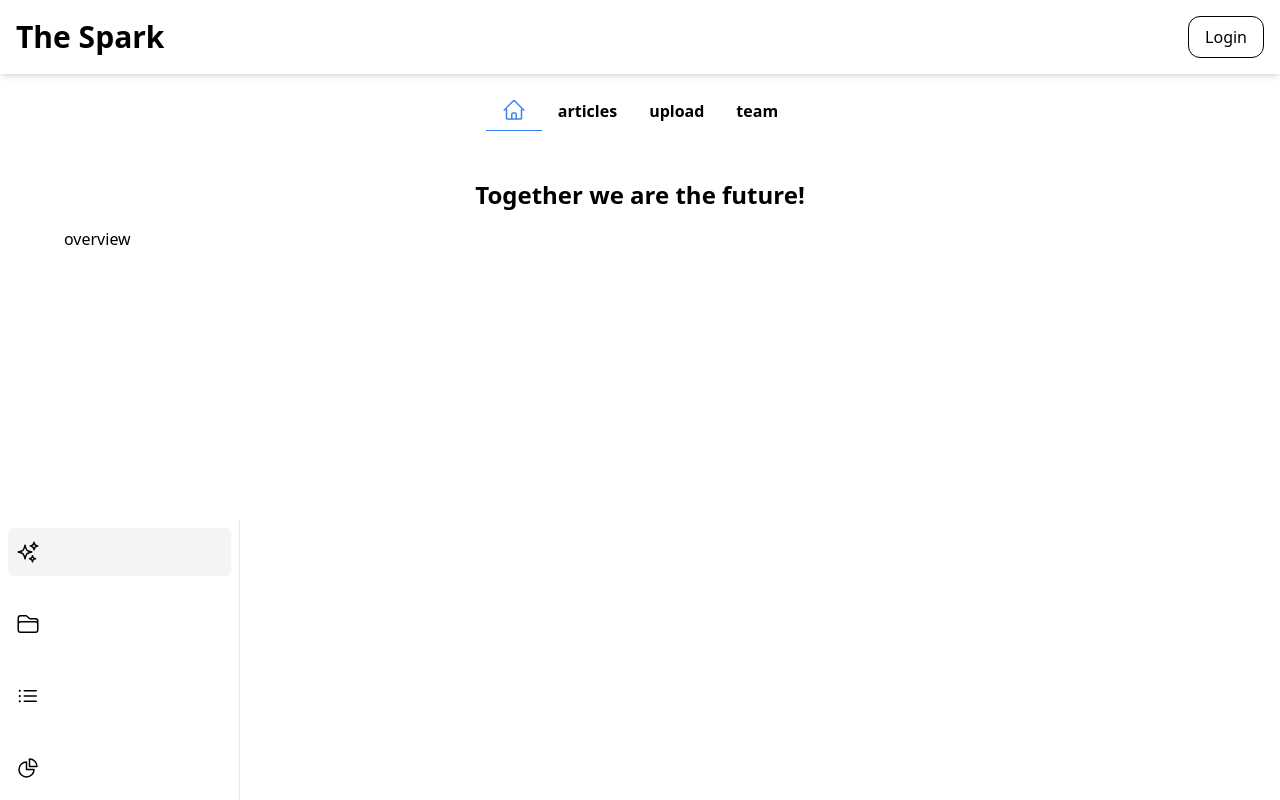
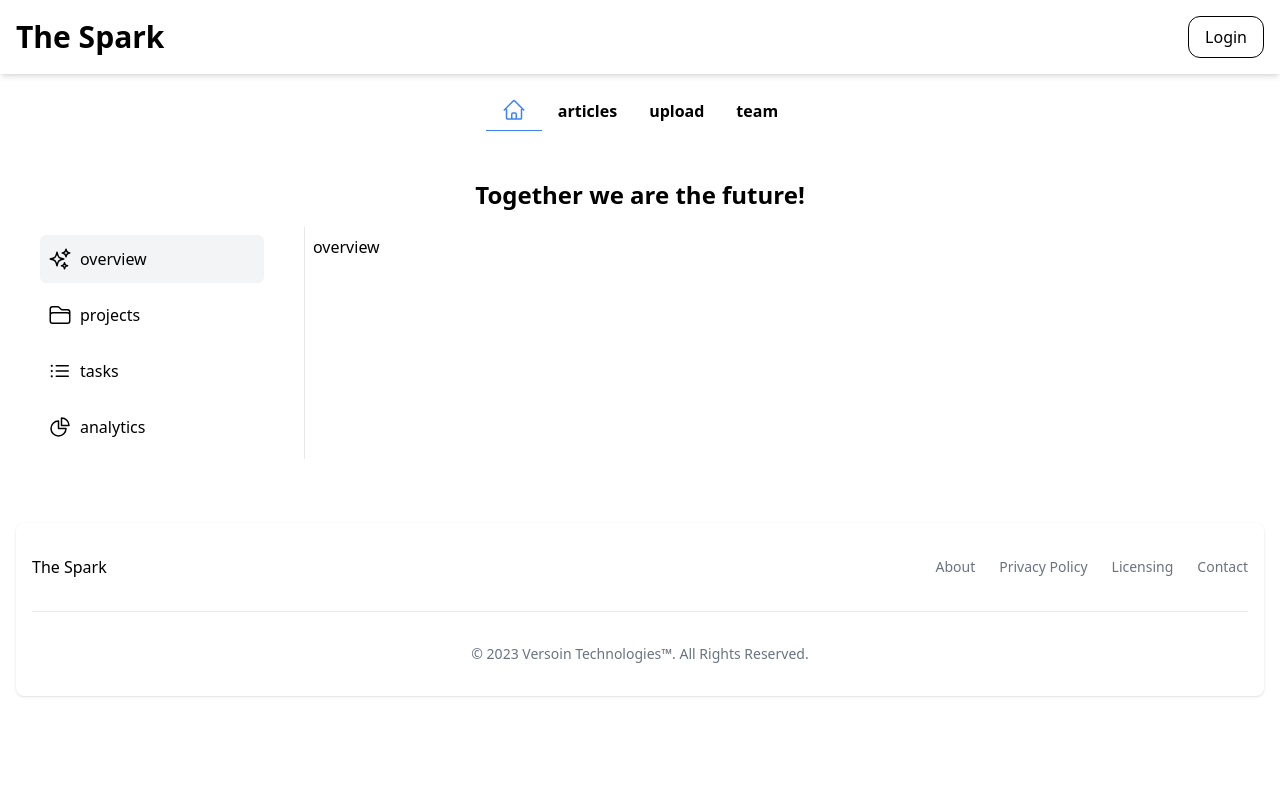
Before and after one commit to mpukabaofficial/firebasewithreact, a React (Vite) app: page / in a window 1280 px wide. Built offline with nearby package versions, Linux system fonts and the light colour scheme; no server answers.

Commit message:
fixed the issues with homepage

```diff
--- /dev/null
+++ b/src/Footer.tsx
@@ -0,0 +1,48 @@
+const Footer = () => {
+  return (
+    <footer className="m-4 rounded-lg bg-white shadow">
+      <div className="mx-auto w-full max-w-screen-xl p-4 md:py-8">
+        <div className="sm:flex sm:items-center sm:justify-between">
+          <a
+            href="https://flowbite.com/"
+            className="mb-4 flex items-center sm:mb-0"
+          >
+            The Spark
+          </a>
+          <ul className="mb-6 flex flex-wrap items-center text-sm font-medium text-gray-500 sm:mb-0">
+            <li>
+              <a href="#" className="mr-4 hover:underline md:mr-6 ">
+                About
+              </a>
+            </li>
+            <li>
+              <a href="#" className="mr-4 hover:underline md:mr-6">
+                Privacy Policy
+              </a>
+            </li>
+            <li>
+              <a href="#" className="mr-4 hover:underline md:mr-6 ">
+                Licensing
+              </a>
+            </li>
+            <li>
+              <a href="#" className="hover:underline">
+                Contact
+              </a>
+            </li>
+          </ul>
+        </div>
+        <hr className="my-6 border-gray-200  sm:mx-auto lg:my-8" />
+        <span className="block text-sm text-gray-500 sm:text-center">
+          © 2023{" "}
+          <a href="https://flowbite.com/" className="hover:underline">
+            Versoin Technologies™
+          </a>
+          . All Rights Reserved.
+        </span>
+      </div>
+    </footer>
+  );
+};
+
+export default Footer;
--- a/src/Layout.tsx
+++ b/src/Layout.tsx
@@ -2,6 +2,7 @@ import { Outlet } from "react-router-dom";
 import Header from "./Header";
 import SideBar from "./component/SideBar";
 import { sidebar } from "./component/SideBarList";
+import Footer from "./Footer";
 const Layout = () => {
   const sidebarList: sidebar[] = [
     {
@@ -30,7 +31,7 @@ const Layout = () => {
   ];
 
   return (
-    <div className="dark:bg-grey-800 ">
+    <div className="">
       <Header />
       <div className="flex flex-col">
         <div>
@@ -40,6 +41,7 @@ const Layout = () => {
           <Outlet />
         </div>
       </div>
+      <Footer />
     </div>
   );
 };
--- a/src/Pages/ArticlePage.tsx
+++ b/src/Pages/ArticlePage.tsx
@@ -1,5 +1,5 @@
 import { Articles } from "../component/ArticlesStructure";
-import { useFirestoreDocs } from "../firestore";
+import { useFirestoreDocs } from "../api/firestore";
 import { useLocation } from "react-router-dom";
 
 const ArticlePage = () => {
--- a/src/Pages/ArticlesPage.tsx
+++ b/src/Pages/ArticlesPage.tsx
@@ -1,6 +1,6 @@
 import { Link } from "react-router-dom";
 import { Articles } from "../component/ArticlesStructure";
-import { useFirestoreDocs } from "../firestore";
+import { useFirestoreDocs } from "../api/firestore";
 
 const ArticlesPage = () => {
   const docsArray: Articles[] = useFirestoreDocs();
--- a/src/Pages/IndexPage.tsx
+++ b/src/Pages/IndexPage.tsx
@@ -103,7 +103,7 @@ const IndexPage = () => {
         <div>
           <IndexSideBar items={sidebar} />
         </div>
-        <div>
+        <div className="md:border-l md:p-2">
           <Outlet />
         </div>
       </div>
--- a/src/Pages/UploadArticlesPage.tsx
+++ b/src/Pages/UploadArticlesPage.tsx
@@ -1,5 +1,5 @@
 import { useState, FormEvent, ChangeEvent } from "react";
-import { addDocuments } from "../firestore";
+import { addDocuments } from "../api/firestore";
 import { useUserAuth } from "../context/AuthContext";
 import { Articles } from "../component/ArticlesStructure";
 import { Navigate } from "react-router-dom";
--- a/src/firestore.ts
+++ b/src/api/firestore.ts
@@ -1,7 +1,7 @@
 import { useEffect, useState } from "react";
 import { db } from "./firebase";
 import { collection, getDocs, addDoc } from "firebase/firestore";
-import { Articles } from "./component/ArticlesStructure";
+import { Articles } from "../component/ArticlesStructure";
 
 // collection ref
 const colRef = collection(db, "articles");
--- a/src/component/IndexPage/IndexSideBar.tsx
+++ b/src/component/IndexPage/IndexSideBar.tsx
@@ -10,7 +10,7 @@ const IndexSideBar = ({ items }: { items: sidebar[] }) => {
     return classes;
   };
   return (
-    <div className="right fixed bottom-0 left-0 right-0 flex w-full justify-center gap-6 border-r-gray-200 p-2 md:w-60 md:flex-col md:border-r">
+    <div className="right fixed bottom-0 left-0 right-0 flex w-full justify-center gap-6 p-2  md:relative md:w-60 md:flex-col md:gap-2 ">
       {items.map((item) => (
         <Link
           to={item.url}
@@ -20,7 +20,7 @@ const IndexSideBar = ({ items }: { items: sidebar[] }) => {
           }
         >
           <span>{item.icon} </span>
-          <span className="hidden">{item.name}</span>
+          <span className="hidden md:block">{item.name}</span>
         </Link>
       ))}
     </div>
--- a/src/context/AuthContext.tsx
+++ b/src/context/AuthContext.tsx
@@ -14,7 +14,7 @@ import {
   Auth,
   signInWithEmailAndPassword,
 } from "firebase/auth";
-import { auth } from "../firebase";
+import { auth } from "../api/firebase";
 
 type User = FirebaseUser | null;
 
```
Also changed, not shown: src/api/firebase.ts (renamed from src/firebase.ts).
